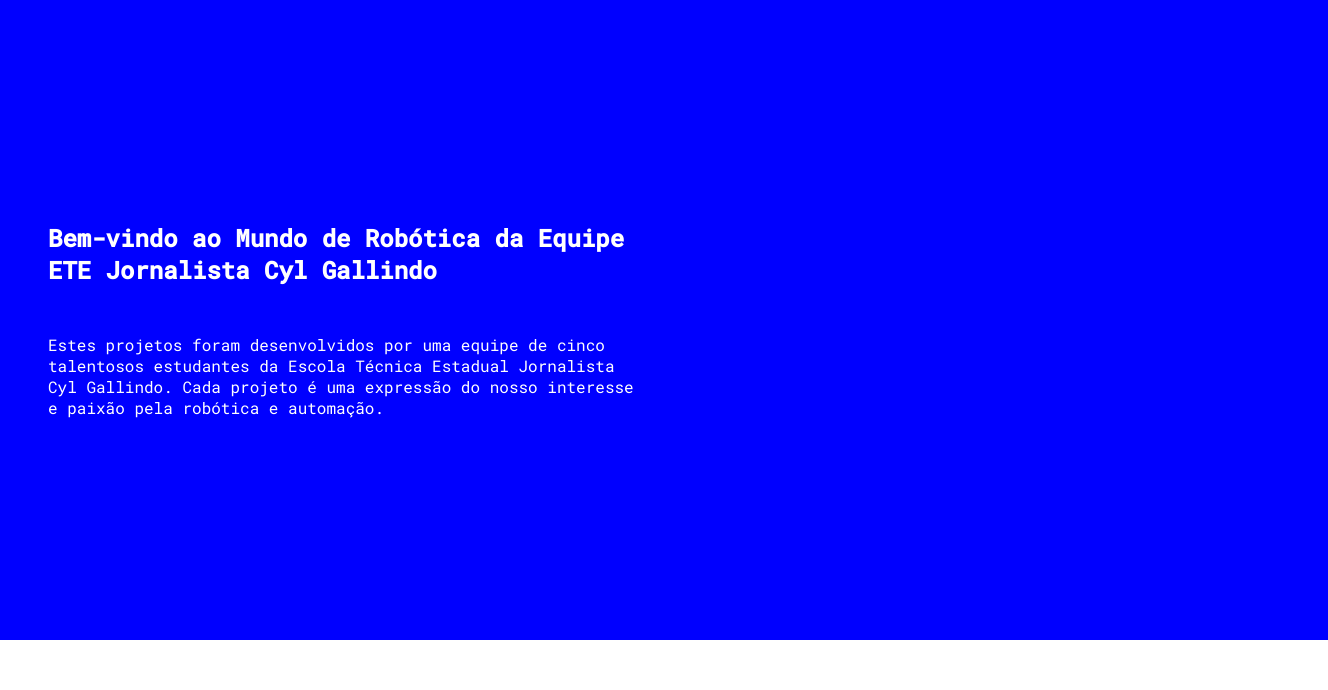
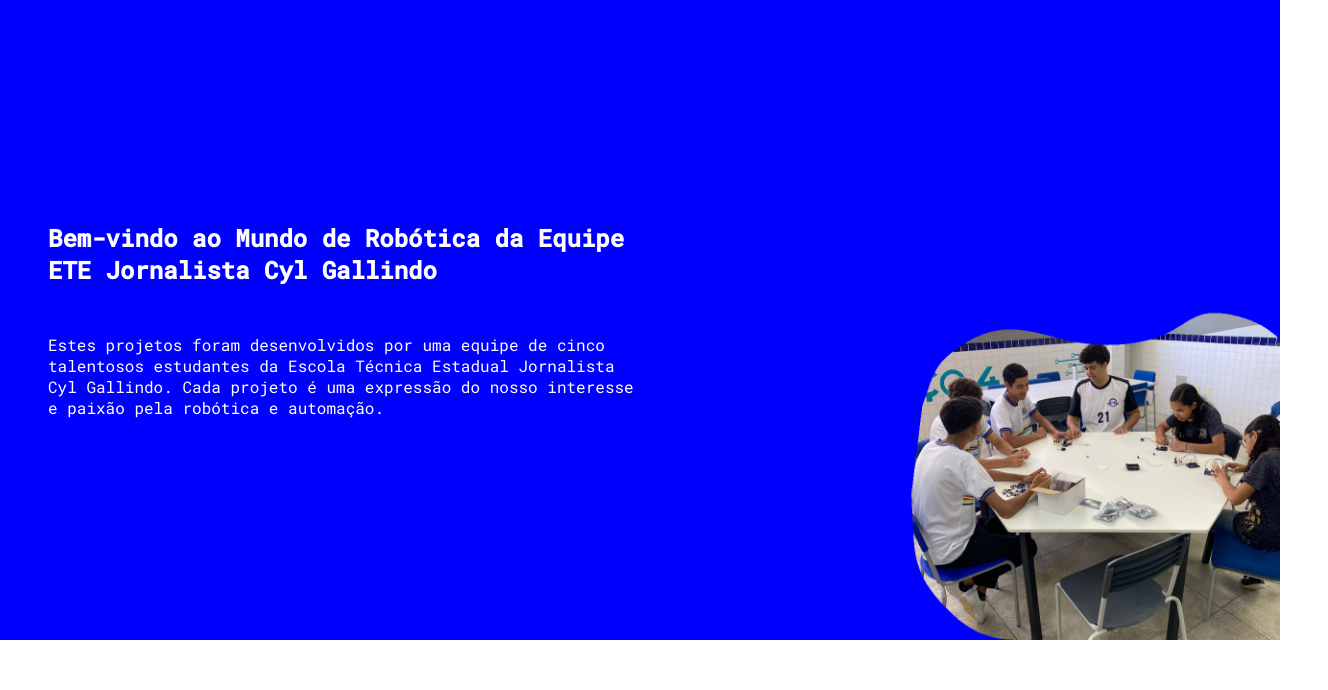
Before and after one commit to GustavoSweb/etecylgallindoRobotica, a plain HTML site: page index.html in a window 1280 px wide. Shown: the top 690 px of the page, 1328 px wide, since content can reach past the window. Drawn offline with Linux system fonts and the light colour scheme.

Commit message:
Base Landing Page

```diff
--- a/index.html
+++ b/index.html
@@ -13,7 +13,7 @@
 
         <p>Estes projetos foram desenvolvidos por uma equipe de cinco talentosos estudantes da Escola Técnica Estadual Jornalista Cyl Gallindo. Cada projeto é uma expressão do nosso interesse e paixão pela robótica e automação.</p>
         </div>
-
+<img src="/public/images/PRINCIPAL.png" alt="Fotos dos participante">
     </article>
 
     <article id="Projetos">
--- a/public/css/style.css
+++ b/public/css/style.css
@@ -5,14 +5,11 @@
     color: white;
 
 }
-body{
-    overflow-x: hidden;
-}
 
 #Principal{
     display: flex;
     padding-left: 3em;
-    align-items: center;
+    box-sizing: border-box;
     flex-wrap: wrap;
     background-color: blue;
     height: 80vh;
@@ -22,9 +19,22 @@
 }
 #text{
     max-width: 600px;
-
+    align-self: center;
     font-family: "Roboto Mono", sans-serif;
 }
 #text p {
     margin-top: 3em;
 }
+#Principal img{
+    display: none;
+}
+@media(min-width: 800px){
+    #Principal img{
+        display: block;
+        width: 30vw;
+        height: 30vw;
+        position: absolute;
+        right: 0;
+        top: calc(80vh - 30vw);
+    }
+}
```
Also changed, not shown: public/images/PRINCIPAL.png (added).
